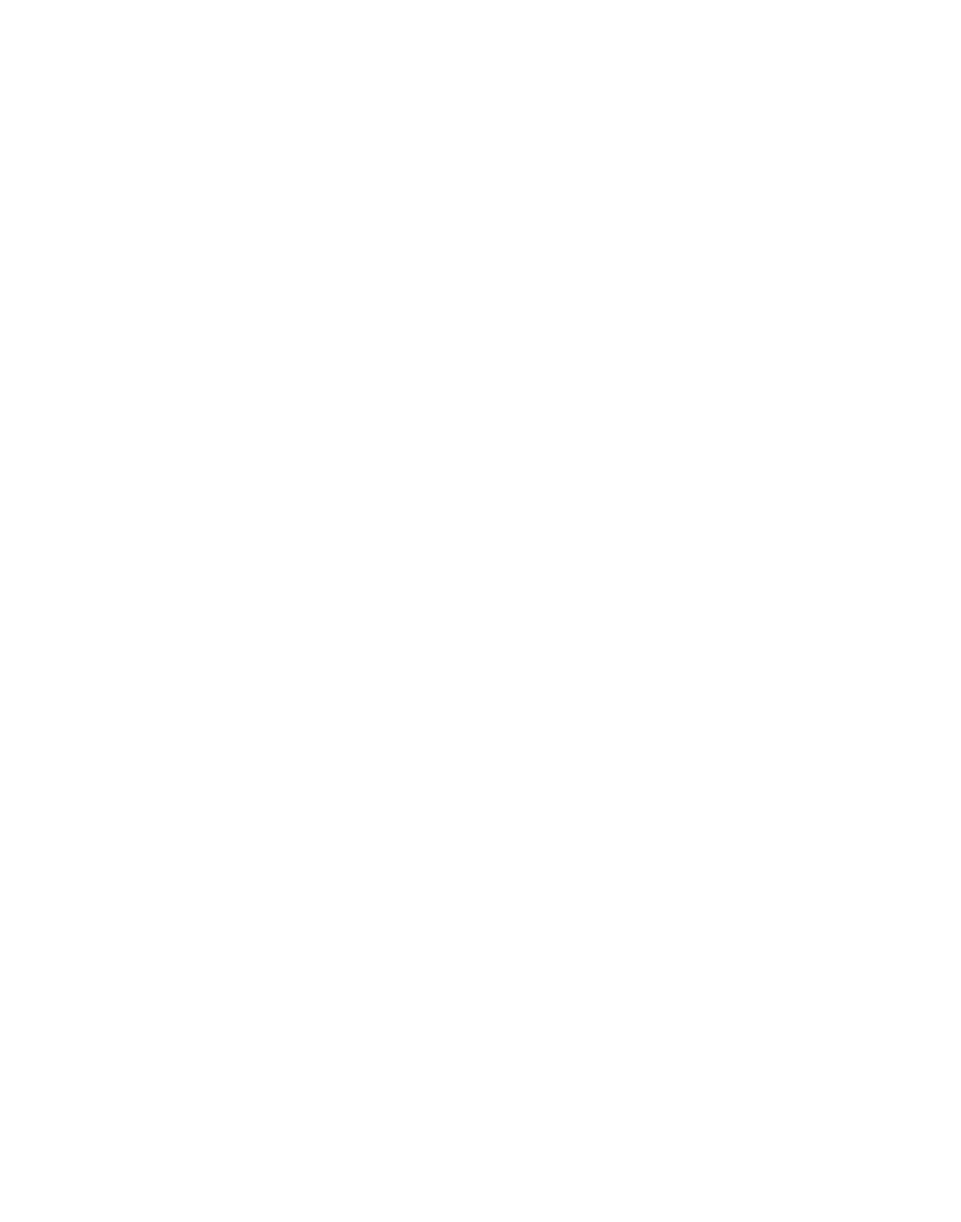
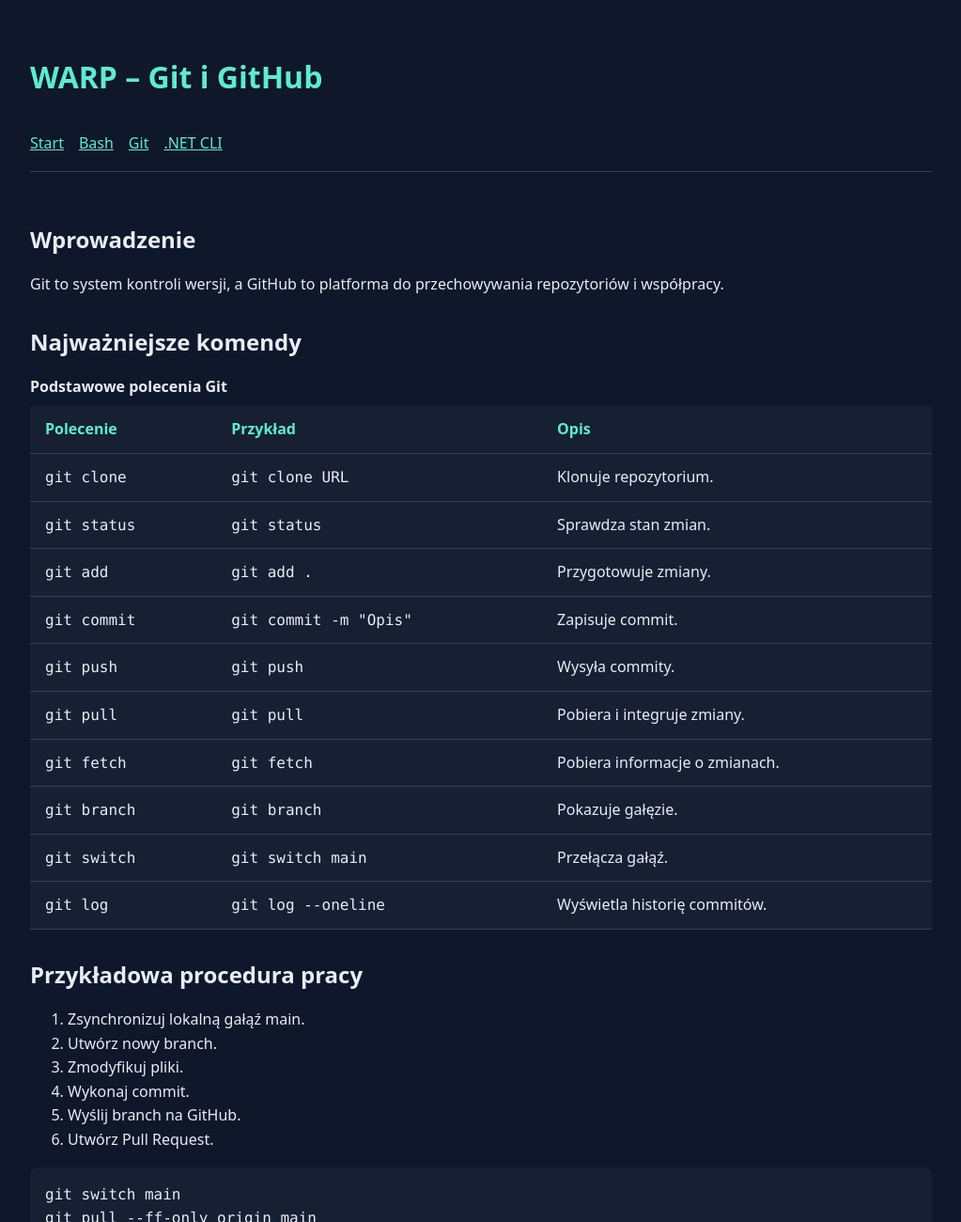
Before and after one commit to marttini-ctrl/student-it-knowledge-base-, a plain HTML site: page pages/git.html in a window 1280 px wide. Shown: the top 1300 px of the page at 94% size, without its empty margins (128-1151 px from the left). Before the commit the page ends 800 px from the top, so only its background shows below. Drawn offline with Linux system fonts and the light colour scheme.

Commit message:
feat: add Git HTML cheatsheet

```diff
--- a/pages/git.html
+++ b/pages/git.html
@@ -0,0 +1,84 @@
+
+<!doctype html>
+<html lang="pl">
+<head>
+    <meta charset="utf-8">
+    <meta name="viewport" content="width=device-width, initial-scale=1">
+    <title>WARP – Git i GitHub</title>
+    <link rel="stylesheet" href="../styles.css">
+</head>
+<body>
+<header>
+    <h1>WARP – Git i GitHub</h1>
+    <nav aria-label="Główna nawigacja">
+        <a href="../index.html">Start</a>
+        <a href="bash.html">Bash</a>
+        <a href="git.html">Git</a>
+        <a href="dotnet-cli.html">.NET CLI</a>
+    </nav>
+</header>
+
+<main>
+    <section>
+        <h2>Wprowadzenie</h2>
+        <p>Git to system kontroli wersji, a GitHub to platforma do przechowywania repozytoriów i współpracy.</p>
+    </section>
+
+    <section>
+        <h2>Najważniejsze komendy</h2>
+        <div class="table-scroll">
+            <table class="command-table">
+                <caption>Podstawowe polecenia Git</caption>
+                <thead>
+                <tr>
+                    <th scope="col">Polecenie</th>
+                    <th scope="col">Przykład</th>
+                    <th scope="col">Opis</th>
+                </tr>
+                </thead>
+                <tbody>
+                <tr><td><code>git clone</code></td><td><code>git clone URL</code></td><td>Klonuje repozytorium.</td></tr>
+                <tr><td><code>git status</code></td><td><code>git status</code></td><td>Sprawdza stan zmian.</td></tr>
+                <tr><td><code>git add</code></td><td><code>git add .</code></td><td>Przygotowuje zmiany.</td></tr>
+                <tr><td><code>git commit</code></td><td><code>git commit -m "Opis"</code></td><td>Zapisuje commit.</td></tr>
+                <tr><td><code>git push</code></td><td><code>git push</code></td><td>Wysyła commity.</td></tr>
+                <tr><td><code>git pull</code></td><td><code>git pull</code></td><td>Pobiera i integruje zmiany.</td></tr>
+                <tr><td><code>git fetch</code></td><td><code>git fetch</code></td><td>Pobiera informacje o zmianach.</td></tr>
+                <tr><td><code>git branch</code></td><td><code>git branch</code></td><td>Pokazuje gałęzie.</td></tr>
+                <tr><td><code>git switch</code></td><td><code>git switch main</code></td><td>Przełącza gałąź.</td></tr>
+                <tr><td><code>git log</code></td><td><code>git log --oneline</code></td><td>Wyświetla historię commitów.</td></tr>
+                </tbody>
+            </table>
+        </div>
+    </section>
+
+    <section>
+        <h2>Przykładowa procedura pracy</h2>
+        <ol>
+            <li>Zsynchronizuj lokalną gałąź main.</li>
+            <li>Utwórz nowy branch.</li>
+            <li>Zmodyfikuj pliki.</li>
+            <li>Wykonaj commit.</li>
+            <li>Wyślij branch na GitHub.</li>
+            <li>Utwórz Pull Request.</li>
+        </ol>
+        <pre><code>git switch main
+git pull --ff-only origin main
+git switch -c feature/zmiana
+git add .
+git commit -m "Opis zmian"
+git push -u origin feature/zmiana</code></pre>
+    </section>
+
+    <section>
+        <h2>Dokumentacja</h2>
+        <p><a href="../docs/warp/git.md">Oryginalna notatka Markdown</a></p>
+        <p><a href="https://git-scm.com/doc">Oficjalna dokumentacja Git</a></p>
+    </section>
+</main>
+
+<footer>
+    <p>Student IT Knowledge Base – projekt edukacyjny</p>
+</footer>
+</body>
+</html>
```
